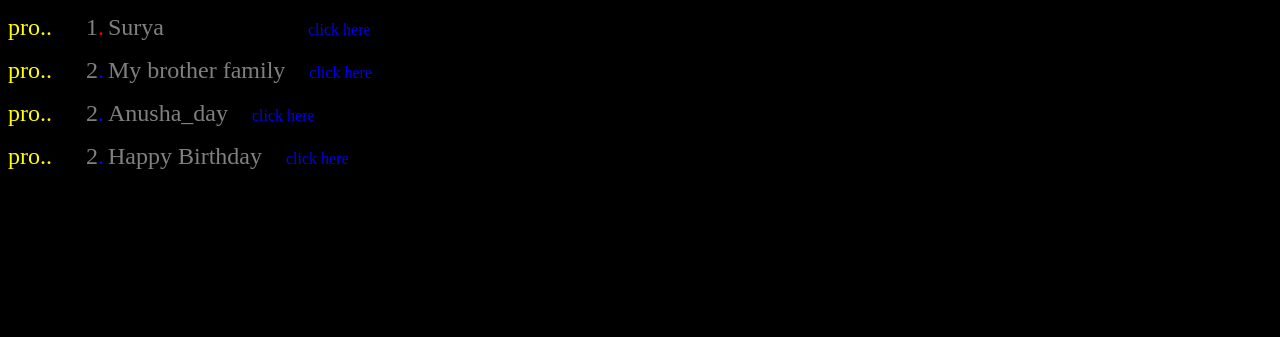
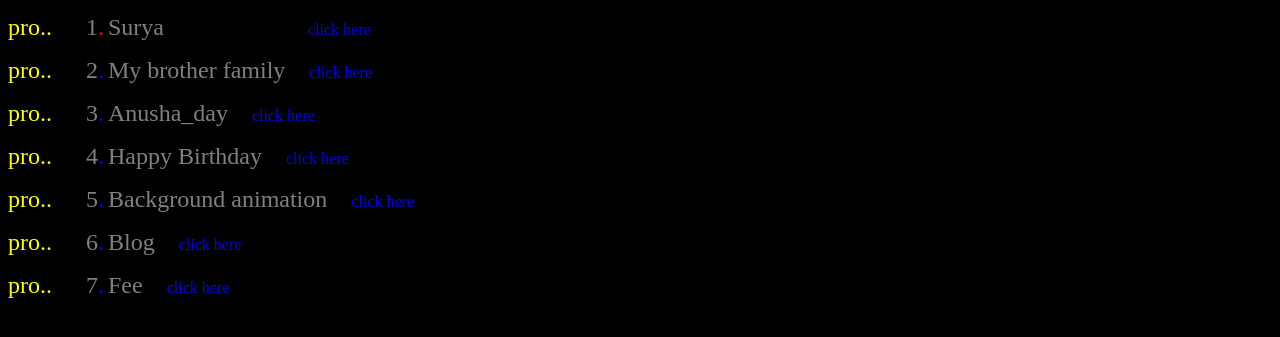
Before and after one commit to viswamvicky/project-pages, a plain HTML site: page index.html in a window 1280 px wide. Shown: the part 83-420 px from the top of the page. Drawn offline with Linux system fonts and the light colour scheme.

Commit message:
Update index.html
Added new Projects

```diff
--- a/index.html
+++ b/index.html
@@ -34,8 +34,12 @@
 <br>
 <p><font color="yellow" size="5">pro..  </font>&nbsp&nbsp&nbsp&nbsp&nbsp&nbsp <font color="gray" size="5">1</font><font color="RED" size="5">.</font> <font color="GRAY" size="5">Surya</font>&nbsp&nbsp&nbsp&nbsp&nbsp&nbsp&nbsp&nbsp&nbsp&nbsp&nbsp&nbsp&nbsp&nbsp&nbsp&nbsp&nbsp&nbsp&nbsp&nbsp&nbsp&nbsp&nbsp&nbsp&nbsp&nbsp&nbsp&nbsp&nbsp&nbsp&nbsp&nbsp&nbsp&nbsp&nbsp&nbsp<font color="white" ><a href="https://viswamvicky.github.io/suryavamsi/" target="blank" style="text-decoration:none">click here </a></font></a></p>
 <p><font color="yellow" size="5">pro..  </font>&nbsp&nbsp&nbsp&nbsp&nbsp&nbsp <font color="gray" size="5">2</font><font color="blue" size="5">.</font> <font color="GRAY" size="5">My brother family</font>&nbsp&nbsp&nbsp&nbsp&nbsp&nbsp<font color="white" ><a href="https://viswamvicky.github.io/family/" target="blank" style="text-decoration:none">click here </a></font></p>
-<p><font color="yellow" size="5">pro..  </font>&nbsp&nbsp&nbsp&nbsp&nbsp&nbsp <font color="gray" size="5">2</font><font color="blue" size="5">.</font> <font color="GRAY" size="5">Anusha_day</font>&nbsp&nbsp&nbsp&nbsp&nbsp&nbsp<font color="white" ><a href="https://viswamvicky.github.io/anusha_bday/" target="blank" style="text-decoration:none">click here </a></font></p>
-<p><font color="yellow" size="5">pro..  </font>&nbsp&nbsp&nbsp&nbsp&nbsp&nbsp <font color="gray" size="5">2</font><font color="blue" size="5">.</font> <font color="GRAY" size="5">Happy Birthday</font>&nbsp&nbsp&nbsp&nbsp&nbsp&nbsp<font color="white" ><a href="https://viswamvicky.github.io/happybirthday/" target="blank" style="text-decoration:none">click here </a></font></p>
+<p><font color="yellow" size="5">pro..  </font>&nbsp&nbsp&nbsp&nbsp&nbsp&nbsp <font color="gray" size="5">3</font><font color="blue" size="5">.</font> <font color="GRAY" size="5">Anusha_day</font>&nbsp&nbsp&nbsp&nbsp&nbsp&nbsp<font color="white" ><a href="https://viswamvicky.github.io/anusha_bday/" target="blank" style="text-decoration:none">click here </a></font></p>
+<p><font color="yellow" size="5">pro..  </font>&nbsp&nbsp&nbsp&nbsp&nbsp&nbsp <font color="gray" size="5">4</font><font color="blue" size="5">.</font> <font color="GRAY" size="5">Happy Birthday</font>&nbsp&nbsp&nbsp&nbsp&nbsp&nbsp<font color="white" ><a href="https://viswamvicky.github.io/happybirthday/" target="blank" style="text-decoration:none">click here </a></font></p>
+<p><font color="yellow" size="5">pro..  </font>&nbsp&nbsp&nbsp&nbsp&nbsp&nbsp <font color="gray" size="5">5</font><font color="blue" size="5">.</font> <font color="GRAY" size="5">Background animation</font>&nbsp&nbsp&nbsp&nbsp&nbsp&nbsp<font color="white" ><a href="https://viswamvicky.github.io/background-animation/" target="blank" style="text-decoration:none">click here </a></font></p>
+<p><font color="yellow" size="5">pro..  </font>&nbsp&nbsp&nbsp&nbsp&nbsp&nbsp <font color="gray" size="5">6</font><font color="blue" size="5">.</font> <font color="GRAY" size="5">Blog</font>&nbsp&nbsp&nbsp&nbsp&nbsp&nbsp<font color="white" ><a href="https://viswamvicky.github.io/blog/" style="text-decoration:none">click here </a></font></p>
+<p><font color="yellow" size="5">pro..  </font>&nbsp&nbsp&nbsp&nbsp&nbsp&nbsp <font color="gray" size="5">7</font><font color="blue" size="5">.</font> <font color="GRAY" size="5">Fee</font>&nbsp&nbsp&nbsp&nbsp&nbsp&nbsp<font color="white" ><a href="https://viswamvicky.github.io/feez/" style="text-decoration:none">click here </a></font></p>
+
 
 
   </body>
```
